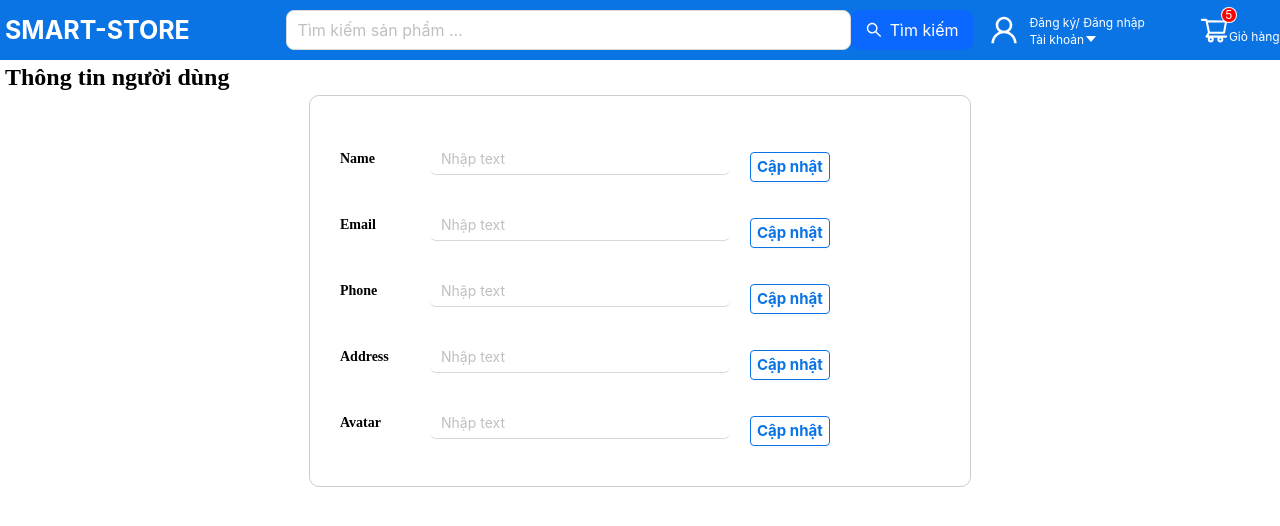
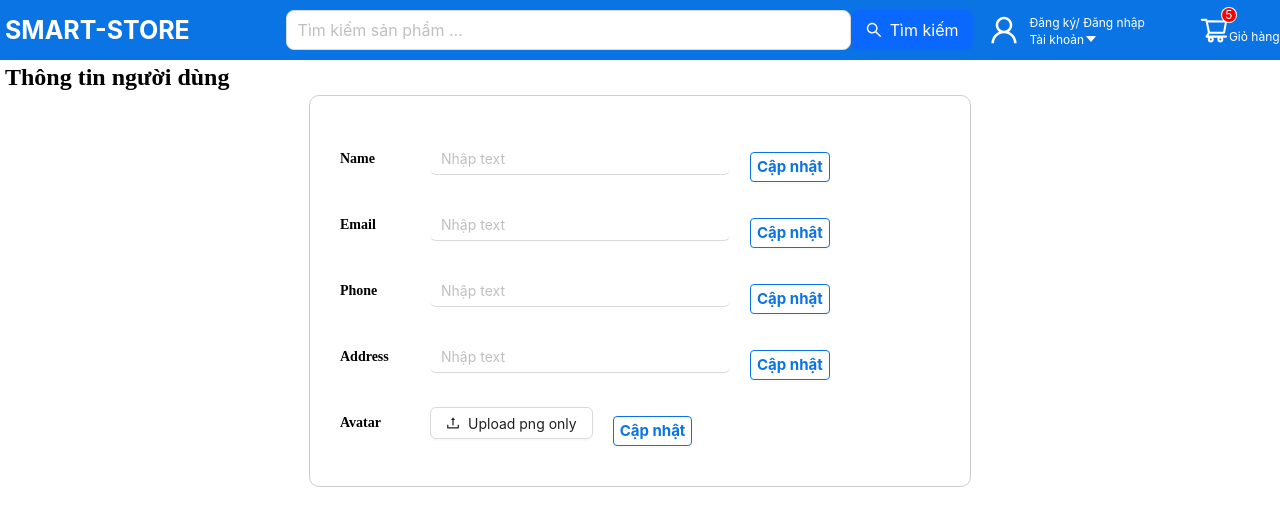
Before and after one commit to Nguyen-Trung-Tien/SMART-STORE, a React (Create React App) app in the folder frontend/: page /profile-user in a window 1280 px wide. Shown: the top 526 px of the page. Built offline with nearby package versions, Linux system fonts and the light colour scheme.

Commit message:
complete profilePage

```diff
--- a/frontend/src/components/HeaderComponent/HeaderComponent.jsx
+++ b/frontend/src/components/HeaderComponent/HeaderComponent.jsx
@@ -25,6 +25,7 @@ const HeaderComponent = () => {
   const user = useSelector((state) => state.user);
   const dispatch = useDispatch();
   const [userName, setUserName] = useState("");
+  const [userAvatar, setUserAvatar] = useState("");
   const [pending, setPending] = useState(false);
   const handleNavigateLogin = () => {
     navigate("/sign-in");
@@ -40,8 +41,9 @@ const HeaderComponent = () => {
   useEffect(() => {
     setPending(true);
     setUserName(user?.name);
+    setUserAvatar(user?.avatar);
     setPending(false);
-  }, [user?.name]);
+  }, [user?.name, user?.avatar]);
 
   const content = (
     <div>
@@ -85,7 +87,20 @@ const HeaderComponent = () => {
         >
           <Loading isLoading={pending}>
             <WrapperHeaderAccount>
-              <UserOutlined style={{ fontSize: "30px" }} />
+              {userAvatar ? (
+                <img
+                  src={userAvatar}
+                  alt="avatar"
+                  style={{
+                    height: "30px",
+                    width: "30px",
+                    borderRadius: "50%",
+                    objectFit: "cover",
+                  }}
+                />
+              ) : (
+                <UserOutlined style={{ fontSize: "30px" }} />
+              )}
               {user?.access_token ? (
                 <>
                   <Popover content={content} trigger="click">
--- a/frontend/src/pages/Profile/ProfilePage.jsx
+++ b/frontend/src/pages/Profile/ProfilePage.jsx
@@ -4,6 +4,7 @@ import {
   WrapperHeader,
   WrapperInput,
   WrapperLabel,
+  WrapperUploadFile,
 } from "./style";
 import InputForm from "../../components/InputForm/InputForm";
 import ButtonComponent from "../../components/ButtonComponent/ButtonComponent";
@@ -13,6 +14,9 @@ import { useMutationHooks } from "../../hooks/useMutationHook";
 import Loading from "../../components/LoadingComponent/Loading";
 import * as message from "../../components/Message/Message";
 import { updateUser } from "../../redux/slices/userSlice";
+import { Button, Upload } from "antd";
+import { UploadOutlined } from "@ant-design/icons";
+import { getBase64 } from "../../utils";
 
 const ProfilePage = () => {
   const dispatch = useDispatch();
@@ -63,8 +67,12 @@ const ProfilePage = () => {
   const handleOnChangeAddress = (value) => {
     setAddress(value);
   };
-  const handleOnChangeAvatar = (value) => {
-    setAvatar(value);
+  const handleOnChangeAvatar = async ({ fileList }) => {
+    const file = fileList[0];
+    if (!file.url && !file.preview) {
+      file.preview = await getBase64(file.originFileObj);
+    }
+    setAvatar(file.preview);
   };
 
   const handleUpdate = () => {
@@ -193,12 +201,27 @@ const ProfilePage = () => {
           </WrapperInput>
           <WrapperInput>
             <WrapperLabel htmlFor="avatar">Avatar</WrapperLabel>
-            <InputForm
+            <WrapperUploadFile onChange={handleOnChangeAvatar} maxCount={1}>
+              <Button icon={<UploadOutlined />}>Upload png only</Button>
+            </WrapperUploadFile>
+            {avatar && (
+              <img
+                src={avatar}
+                style={{
+                  height: "60px",
+                  width: "60px",
+                  borderRadius: "50%",
+                  objectFit: "cover",
+                }}
+                alt="avatar"
+              />
+            )}
+            {/* <InputForm
               style={{ width: "300px" }}
               value={avatar}
               id={avatar}
               onChange={handleOnChangeAvatar}
-            />
+            /> */}
             <ButtonComponent
               onClick={handleUpdate}
               size={40}
--- a/frontend/src/pages/Profile/style.js
+++ b/frontend/src/pages/Profile/style.js
@@ -1,3 +1,4 @@
+import { Upload } from "antd";
 import styled from "styled-components";
 
 export const WrapperHeader = styled.h1`
@@ -31,3 +32,16 @@ export const WrapperInput = styled.div`
   align-items: center;
   gap: 20px;
 `;
+
+export const WrapperUploadFile = styled(Upload)`
+  .ant-upload-select-picture-card {
+    width: 60px !important;
+    height: 60px !important;
+    border-radius: 50% !important;
+    overflow: hidden;
+  }
+
+  .ant-upload-list-item {
+    display: none !important;
+  }
+`;
--- a/frontend/src/utils.js
+++ b/frontend/src/utils.js
@@ -6,3 +6,11 @@ export const isJsonString = (data) => {
   }
   return true;
 };
+
+export const getBase64 = (file) =>
+  new Promise((resolve, reject) => {
+    const reader = new FileReader();
+    reader.readAsDataURL(file);
+    reader.onload = () => resolve(reader.result);
+    reader.onerror = (error) => reject(error);
+  });
```
Also changed, not shown: 1 other file (tests, documents, lock files or other folders).
